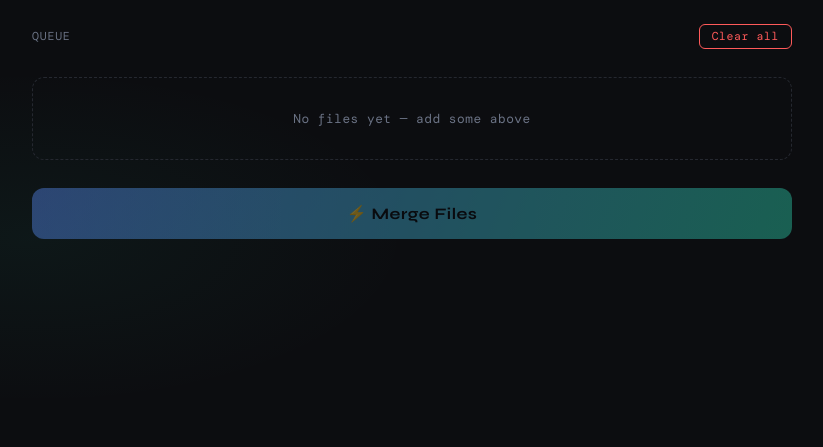
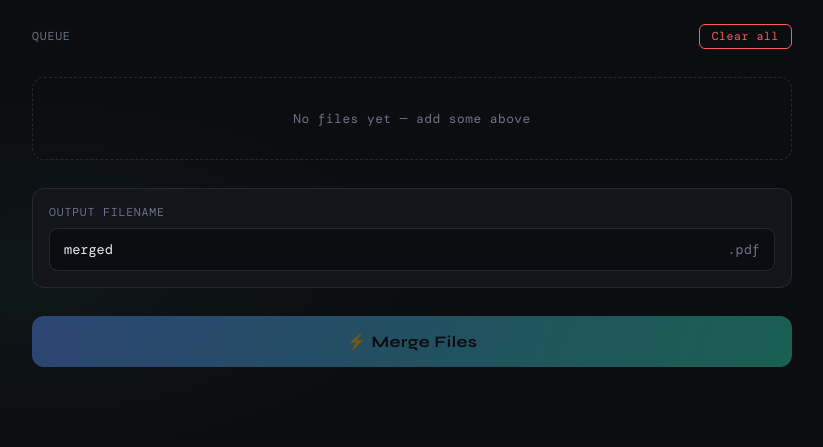
Before and after one commit to Kritheesh14/DocMerge, a Flask app: page / in a window 1280 px wide. Shown: the part 402-849 px from the top of the page, without its empty margins (228-1051 px from the left). Before the commit the page ends 641 px from the top, so only its background shows below. Run offline with Flask 3, Linux system fonts and the light colour scheme; data that the repository does not hold is empty; some web fonts are replaced.

Commit message:
add output filename input block and dynamic extension preview
Updates the /merge route to parse a custom filename parameter from a JSON payload and dynamically apply it to the returned file download attachments.

```diff
--- a/Web_App_conversion/templates/index.html
+++ b/Web_App_conversion/templates/index.html
@@ -7,7 +7,6 @@
 <link rel="preconnect" href="https://fonts.googleapis.com">
 <link href="https://fonts.googleapis.com/css2?family=DM+Mono:ital,wght@0,300;0,400;0,500;1,300&family=Syne:wght@400;600;700;800&display=swap" rel="stylesheet">
 <style>
-  /* ── Reset & Tokens ─────────────────────────────────────────────────── */
   *, *::before, *::after { box-sizing: border-box; margin: 0; padding: 0; }
 
   :root {
@@ -41,7 +40,6 @@
       radial-gradient(ellipse 50% 35% at 20% 80%, rgba(45,219,180,.05) 0%, transparent 60%);
   }
 
-  /* ── Layout ─────────────────────────────────────────────────────────── */
   .shell {
     width: 100%;
     max-width: 760px;
@@ -50,7 +48,6 @@
     gap: 28px;
   }
 
-  /* ── Header ─────────────────────────────────────────────────────────── */
   header {
     display: flex;
     align-items: flex-end;
@@ -58,7 +55,7 @@
     border-bottom: 1px solid var(--border);
     padding-bottom: 20px;
   }
-.logo { display: flex; flex-direction: column; gap: 4px; }
+  .logo { display: flex; flex-direction: column; gap: 4px; }
   .logo-title {
     font-family: var(--font-head);
     font-size: 2rem;
@@ -81,7 +78,6 @@
   }
   .counter span { color: var(--accent); font-weight: 500; }
 
-  /* ── Legend ─────────────────────────────────────────────────────────── */
   .legend {
     display: flex;
     gap: 20px;
@@ -97,7 +93,6 @@
     vertical-align: middle;
   }
 
-  /* ── Drop Zone ───────────────────────────────────────────────────────── */
   .drop-zone {
     border: 1.5px dashed var(--border);
     border-radius: 16px;
@@ -124,7 +119,6 @@
   .drop-hint { font-size: .72rem; color: var(--muted); line-height: 1.6; }
   .drop-hint em { color: var(--accent); font-style: normal; }
 
-  /* ── File List ───────────────────────────────────────────────────────── */
   .list-header {
     display: flex;
     align-items: center;
@@ -165,7 +159,6 @@
     letter-spacing: .04em;
   }
 
-  /* ── File Row ────────────────────────────────────────────────────────── */
   .file-row {
     display: flex;
     align-items: center;
@@ -233,7 +226,7 @@
   }
   .icon-btn:hover { color: var(--text); border-color: var(--accent); background: rgba(91,143,255,.08); }
   .icon-btn.remove:hover { color: var(--danger); border-color: var(--danger); background: rgba(255,90,90,.08); }
- /* ── Mode Badge ──────────────────────────────────────────────────────── */
+
   #mode-badge {
     font-size: .72rem;
     padding: 8px 16px;
@@ -245,9 +238,51 @@
   }
   #mode-badge.pdf   { border-color: var(--pdf-clr);  color: var(--pdf-clr); }
   #mode-badge.pptx  { border-color: var(--ppt-clr);  color: var(--ppt-clr); }
-  #mode-badge.mixed { border-color: var(--warn);      color: var(--warn); }
+  #mode-badge.mixed { border-color: var(--warn);     color: var(--warn); }
 
-  /* ── Merge Button ────────────────────────────────────────────────────── */
+  .naming-container {
+    display: flex;
+    flex-direction: column;
+    gap: 8px;
+    background: var(--surface);
+    border: 1px solid var(--border);
+    border-radius: 12px;
+    padding: 16px;
+  }
+  .naming-label {
+    font-size: .72rem;
+    color: var(--muted);
+    text-transform: uppercase;
+    letter-spacing: .07em;
+  }
+  .naming-input-wrapper {
+    display: flex;
+    align-items: center;
+    background: var(--bg);
+    border: 1px solid var(--border);
+    border-radius: 8px;
+    padding: 0 14px;
+  }
+  .naming-input-wrapper:focus-within {
+    border-color: var(--accent);
+  }
+  .filename-input {
+    flex: 1;
+    background: none;
+    border: none;
+    outline: none;
+    color: var(--text);
+    font-family: var(--font-mono);
+    font-size: .85rem;
+    padding: 12px 0;
+  }
+  .filename-ext-preview {
+    font-size: .85rem;
+    color: var(--muted);
+    padding-left: 4px;
+    user-select: none;
+  }
+
   .merge-row { display: flex; gap: 12px; }
   #merge-btn {
     flex: 1;
@@ -269,7 +304,6 @@
   #merge-btn:not(:disabled):hover { opacity: .9; transform: translateY(-1px); }
   #merge-btn:not(:disabled):active { transform: translateY(0); }
 
-  /* ── Toast ───────────────────────────────────────────────────────────── */
   #toast {
     position: fixed;
     bottom: 32px;
@@ -291,7 +325,6 @@
   #toast.error { border-color: var(--danger); color: var(--danger); }
   #toast.success { border-color: var(--accent2); color: var(--accent2); }
 
-  /* ── Progress ────────────────────────────────────────────────────────── */
   .progress-wrap {
     height: 3px;
     background: var(--border);
@@ -320,7 +353,6 @@
 <body>
 <div class="shell">
 
-  <!-- Header -->
   <header>
     <div class="logo">
       <div class="logo-title">Merge Studio</div>
@@ -329,14 +361,12 @@
     <div class="counter"><span id="count">0</span> / 20 files</div>
   </header>
 
-  <!-- Legend -->
   <div class="legend">
     <span><span class="legend-dot" style="background:var(--pdf-clr)"></span>PDF</span>
     <span><span class="legend-dot" style="background:var(--ppt-clr)"></span>PPTX / PPT</span>
     <span style="margin-left:auto">Drag rows to reorder</span>
   </div>
 
-  <!-- Drop Zone -->
   <div class="drop-zone" id="drop-zone">
     <input type="file" id="file-input" multiple accept=".pdf,.pptx,.ppt" />
     <div class="drop-icon">⬆</div>
@@ -347,7 +377,6 @@
     </div>
   </div>
 
-  <!-- File list -->
   <div>
     <div class="list-header">
       <span>Queue</span>
@@ -359,42 +388,45 @@
     <div class="empty-state">No files yet — add some above</div>
   </div>
 
-  <!-- Mode badge -->
   <div id="mode-badge"></div>
 
-  <!-- Progress -->
+  <div class="naming-container">
+    <span class="naming-label">Output Filename</span>
+    <div class="naming-input-wrapper">
+      <input type="text" id="filename-input" class="filename-input" placeholder="merged" value="merged" spellcheck="false" />
+      <span id="ext-preview" class="filename-ext-preview">.pdf</span>
+    </div>
+  </div>
+
   <div class="progress-wrap" id="progress-wrap">
     <div class="progress-bar" id="progress-bar"></div>
   </div>
 
-  <!-- Merge -->
   <div class="merge-row">
     <button id="merge-btn" disabled>⚡ Merge Files</button>
   </div>
 
 </div>
 
-<!-- Toast -->
 <div id="toast"></div>
 
 <script>
-/* ── State ──────────────────────────────────────────────────────────────── */
-let files = []; // [{id, name, ext}]
+let files = [];
 let dragSrc = null;
 
-/* ── DOM refs ─────────────────────────────────────────────────────────── */
 const dropZone   = document.getElementById('drop-zone');
 const fileInput  = document.getElementById('file-input');
 const fileList   = document.getElementById('file-list');
 const countEl    = document.getElementById('count');
 const modeBadge  = document.getElementById('mode-badge');
+const filenameIn = document.getElementById('filename-input');
+const extPreview = document.getElementById('ext-preview');
 const mergeBtn   = document.getElementById('merge-btn');
 const clearBtn   = document.getElementById('clear-btn');
 const progressW  = document.getElementById('progress-wrap');
 const progressB  = document.getElementById('progress-bar');
 const toast      = document.getElementById('toast');
 
-/* ── Init ─────────────────────────────────────────────────────────────── */
 (async () => { await loadFiles(); })();
 
 async function loadFiles() {
@@ -404,7 +436,6 @@ async function loadFiles() {
   render();
 }
 
-/* ── Upload ───────────────────────────────────────────────────────────── */
 fileInput.addEventListener('change', () => uploadFiles(fileInput.files));
 dropZone.addEventListener('dragover', e => { e.preventDefault(); dropZone.classList.add('drag-over'); });
 dropZone.addEventListener('dragleave', () => dropZone.classList.remove('drag-over'));
@@ -439,7 +470,6 @@ async function uploadFiles(fileObjs) {
   fileInput.value = '';
 }
 
-/* ── Remove & Clear ──────────────────────────────────────────────────── */
 async function removeFile(id) {
   await fetch('/remove', { method: 'POST',
     headers: {'Content-Type':'application/json'}, body: JSON.stringify({id}) });
@@ -453,7 +483,6 @@ clearBtn.addEventListener('click', async () => {
   render();
 });
 
-/* ── Reorder ──────────────────────────────────────────────────────────── */
 async function saveOrder() {
   await fetch('/reorder', { method: 'POST',
     headers: {'Content-Type':'application/json'},
@@ -470,14 +499,20 @@ function moveFile(id, dir) {
   saveOrder();
 }
 
-/* ── Merge ────────────────────────────────────────────────────────────── */
 mergeBtn.addEventListener('click', async () => {
   if (files.length < 2) { showToast('Add at least 2 files to merge.', 'error'); return; }
   mergeBtn.disabled = true;
   mergeBtn.textContent = 'Merging…';
   setProgress(true, true);
 
-  const r = await fetch('/merge', { method: 'POST' });
+  const outName = filenameIn.value.trim() || 'merged';
+
+  const r = await fetch('/merge', {
+    method: 'POST',
+    headers: {'Content-Type': 'application/json'},
+    body: JSON.stringify({ filename: outName })
+  });
+
   setProgress(false);
   mergeBtn.disabled = false;
   mergeBtn.textContent = '⚡ Merge Files';
@@ -488,41 +523,42 @@ mergeBtn.addEventListener('click', async () => {
     return;
   }
 
-  // Trigger download
   const blob = await r.blob();
   const url  = URL.createObjectURL(blob);
   const a    = document.createElement('a');
   const cd   = r.headers.get('Content-Disposition') || '';
   const match = cd.match(/filename="?([^"]+)"?/);
-  a.download = match ? match[1] : 'merged.pdf';
+  a.download = match ? match[1] : `${outName}${extPreview.textContent}`;
   a.href = url;
   a.click();
   URL.revokeObjectURL(url);
   showToast('Download started!', 'success');
 });
 
-/* ── Render ───────────────────────────────────────────────────────────── */
 function render() {
   countEl.textContent = files.length;
   mergeBtn.disabled = files.length < 2;
 
-  // Mode badge
   const exts = [...new Set(files.map(f => f.ext))];
   const allPdf  = exts.every(e => e === '.pdf');
   const allPptx = exts.every(e => e === '.pptx' || e === '.ppt');
   if (files.length === 0) {
     modeBadge.style.display = 'none';
+    extPreview.textContent = '.pdf';
   } else {
     modeBadge.style.display = 'block';
     if (allPdf) {
       modeBadge.className = 'pdf';
       modeBadge.textContent = '→ All PDFs detected — output will be a merged PDF';
+      extPreview.textContent = '.pdf';
     } else if (allPptx) {
       modeBadge.className = 'pptx';
       modeBadge.textContent = '→ All presentations detected — output will be a merged PPTX';
+      extPreview.textContent = '.pptx';
     } else {
       modeBadge.className = 'mixed';
       modeBadge.textContent = '→ Mixed formats — PPTXs will be converted to PDF, then merged';
+      extPreview.textContent = '.pdf';
     }
   }
 
@@ -550,7 +586,6 @@ function render() {
         <button class="icon-btn" title="Move down" onclick="moveFile('${f.id}',1)">▼</button>
         <button class="icon-btn remove" title="Remove" onclick="removeFile('${f.id}')">✕</button>
       </div>`;
-    // Drag-and-drop reorder
     row.addEventListener('dragstart', () => { dragSrc = f.id; row.classList.add('dragging'); });
     row.addEventListener('dragend',   () => row.classList.remove('dragging'));
     row.addEventListener('dragover',  e => { e.preventDefault(); row.classList.add('drag-target'); });
@@ -569,13 +604,11 @@ function render() {
   });
 }
 
-/* ── Progress ─────────────────────────────────────────────────────────── */
 function setProgress(active, indeterminate = false) {
   progressW.className = 'progress-wrap' + (active ? ' active' : '') + (indeterminate ? ' indeterminate' : '');
   if (!active) progressB.style.width = '0%';
 }
 
-/* ── Toast ────────────────────────────────────────────────────────────── */
 let toastTimer;
 function showToast(msg, type = '') {
   clearTimeout(toastTimer);
```
